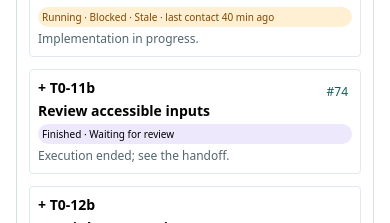
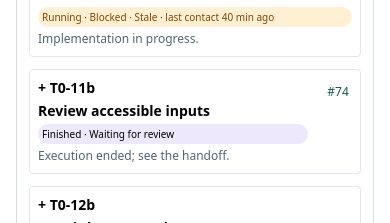
Before and after one commit to StephenForte/supa-agent-tracker, a React (Vite) app: page /agents in a window 390 px wide. Shown: the part 915-1138 px from the top of the page. Built offline with nearby package versions, Linux system fonts and the light colour scheme.

Commit message:
P2-E: Separate PR and card expansion hit areas

```diff
--- a/src/styles/app.css
+++ b/src/styles/app.css
@@ -66,14 +66,14 @@ summary { padding: .75rem; border: 1px solid #d6e0e3; border-radius: .4rem; }
   .run-grid { padding-block: .75rem; }
   .run-grid > div:first-child { margin-bottom: .5rem; }
   .mobile-run-card { min-width: 0; }
-  .run-card-summary { position: relative; }
-  .app-shell .run-card-toggle { display: flex; flex-direction: column; align-items: stretch; text-align: left; width: 100%; padding: 8px; gap: 3px; }
+  .run-card-summary { display: grid; grid-template-columns: minmax(0, 1fr) auto; align-items: start; }
+  .app-shell .run-card-toggle { display: flex; flex-direction: column; align-items: stretch; text-align: left; min-width: 0; width: 100%; padding: 8px; gap: 3px; }
   .run-card-agent, .run-card-title, .run-card-status, .run-card-message { display: block; overflow: hidden; white-space: nowrap; text-overflow: ellipsis; }
-  .run-card-agent { padding-right: 60px; font-weight: 600; line-height: 20px; }
+  .run-card-agent { font-weight: 600; line-height: 20px; }
   .run-card-title { font-weight: 600; line-height: 20px; }
   .run-card-status { font-size: 10px; line-height: 16px; padding: 2px 4px; }
   .run-card-message { color: #526670; font-size: 12px; line-height: 18px; }
-  .run-card-pr { position: absolute; right: 4px; top: 0; padding-inline: 8px; font-size: 12px; }
+  .run-card-pr { min-width: 44px; justify-content: center; padding-inline: 8px; font-size: 12px; }
   .run-card-expanded { padding: 0 8px 8px; }
   .project-jumps { display: flex; position: sticky; top: 88px; z-index: 10; background: #f4f6f6; border-bottom: 1px solid #d6e0e3; justify-content: space-around; }
   [id^="project-"] { scroll-margin-top: 145px; }
```
Also changed, not shown: 1 other file (tests, documents, lock files or other folders).
